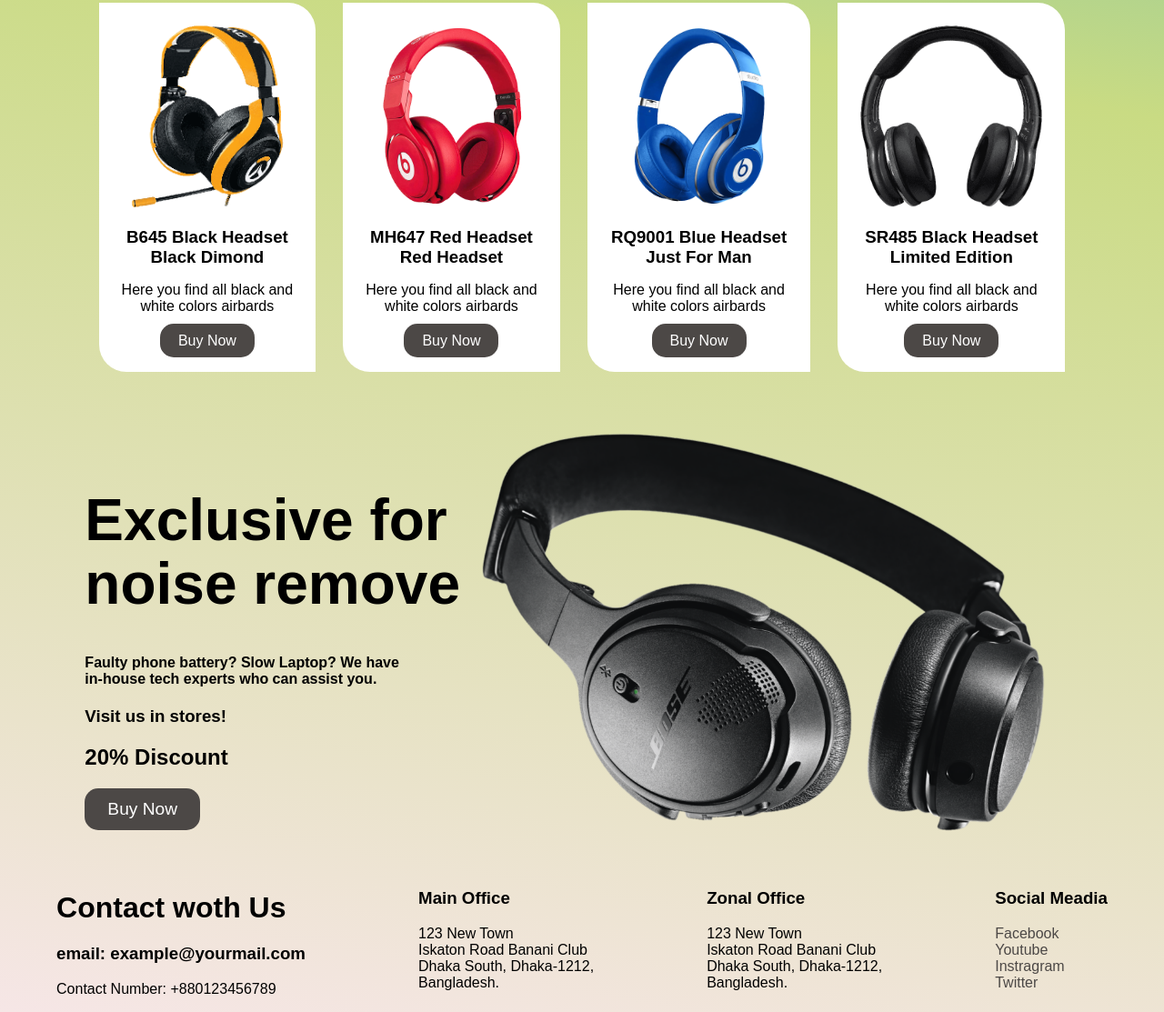
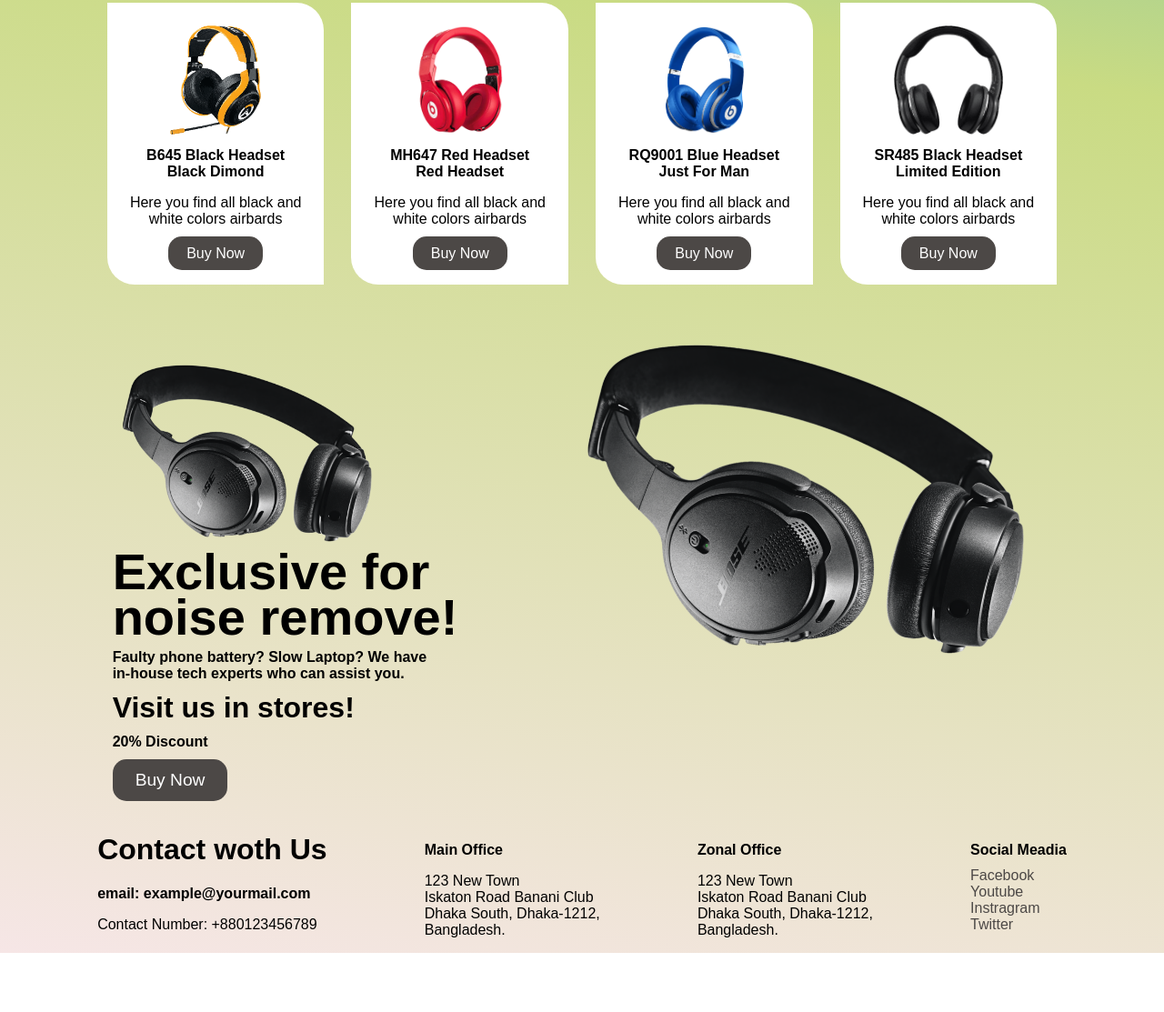
Before and after one commit to TamimMahmudBD/small-ecommerce-shop, a plain HTML site: page index.html in a window 1280 px wide. Shown: the part 519-1632 px from the top of the page at 91% size. After the commit the page ends 1567 px from the top, so only its background shows below. Drawn offline with Linux system fonts and the light colour scheme.

Commit message:
add css for responsive

```diff
--- a/index.html
+++ b/index.html
@@ -70,14 +70,16 @@
     </div>
     <div class="fichar-product">
         <div class="product-detaild">
-            <h1>Exclusive for <br> noise remove</h1>
+            <img class="only-mob" style="height: 200px;" src="image/Headphone-vip.png" alt="">
+            <h1 class="for-pc">Exclusive for <br> noise remove!</h1>
+            <h2 class="for-mobile" >Exclusive fornoise remove!</h2>
             <h4>Faulty phone battery? Slow Laptop? We have <br> in-house tech experts who can assist you.</h4>
             <h3>Visit us in stores!</h3>
             <h2>20% Discount</h2>
             <button class="ficher-btn"><a href="">Buy Now</a></button>
         </div>
         <div>
-            <img style="height: 450px;" src="image/Headphone-vip.png" alt="">
+            <img class="ficher-pro-img" style="height: 350px;" src="image/Headphone-vip.png" alt="">
         </div>
     </div>
     <footer>
--- a/responsive.css
+++ b/responsive.css
@@ -1,4 +1,4 @@
-@media (max-width: 2560px) {
+@media (max-width: 2851px){
     .navbar>h1 {
         margin-left: 0;
         font-size: 2.5rem;
@@ -25,8 +25,41 @@
     .right>img {
         height: 550px;
     }
+    .prodict {
+        font-size: 1.5rem;
+    }
     .product-ariya>img{
-        height: 460px;
+        height: 450px;
+    }
+    .fichar-product{
+        justify-content:space-around;
+        align-items: flex-start;
+    }
+    .fichar-product>img{
+        height: 660px;
+    }
+    .product-detaild{
+        margin-top: 25px;
+    }
+    .product-detaild>h1 {
+        font-size: 6rem;
+        font-weight: 800;
+        line-height: 70px;
+        margin-bottom: 29px;
+    }
+    .product-detaild>h4{
+        font-size: 2rem;
+    }
+    .product-detaild>h3{
+        font-size: 2rem;
+    }
+    .product-detaild>h1 {
+        font-size: 3rem;
+        font-weight: 800;
+    }
+    .footer-section{
+        justify-content: space-evenly;
+        font-size: 1.5rem;
     }
 }
 
@@ -47,24 +80,37 @@
     .left>h2 {
         font-size: 3.5rem;
     }
-
+    .product-detaild>h4,h3,h2{
+        font-size: 1rem;
+        margin: 10px 0px 10px 0px;
+    }
     .right>img {
         height: 350px;
     }
+    .prodict {
+        font-size: 1rem;
+    }
     .product-ariya>img{
-        height: 200px;
+        height: 120px;
     }
     .fichar-product{
-        justify-content: center;
+        justify-content: space-evenly;
         align-items: flex-start;
     }
     .product-detaild{
         margin-top: 25px;
+        font-size: 1.5rem;
     }
     .product-detaild>h1 {
-        font-size: 4rem;
-        font-weight: 800;
-        line-height: 70px;
+        font-size: 3.5rem;
+        font-weight: 700;
+        line-height: 50px;
+        margin-top: 0;
+        margin-bottom: 0;
+    }
+    .footer-section{
+        justify-content: space-evenly;
+        font-size: 1rem;
     }
 }
 
@@ -90,9 +136,11 @@
     }
 
     .product-ariya>img {
-        height: 190px;
+        height: 120px;
     }
-
+    .fichar-product>img{
+        height: 440px;
+    }
     .left>h1 {
         font-size: 2.5rem;
         margin-bottom: 0;
@@ -104,7 +152,7 @@
     }
 }
 
-@media(max-width:620px) {
+@media(max-width:800px) {
     .navbar {
         flex-direction: column;
         align-items: center;
@@ -128,6 +176,22 @@
         justify-content: space-around;
         flex-direction: column;
         align-items: center;
+        text-align: left;
+        padding: 15px;
+    }
+    .for-mobile{
+        display: block;
+        font-size: 1rem;
+        font-weight: 700;
+    }
+   .for-pc{
+    display: none;
+   }
+    .only-mob{
+        display: block;
+    }
+    .ficher-pro-img{
+        display: none;
     }
     .footer-section{
         flex-direction: column;
--- a/style.css
+++ b/style.css
@@ -80,6 +80,9 @@ body{
     transition: .5s;
 }
 /* ----------Product section--------------------- */
+.prduct{
+    margin-bottom: 25px;
+}
 .producct-section{
     display: flex;
     justify-content: center;
@@ -105,8 +108,12 @@ body{
 }
 .fichar-product{
     margin-top: 45px;
+    margin-bottom: 25px;
     display: flex;
     justify-content: space-around;
+}
+.onli-mob{
+    display: none;
 }
 .product-detaild{
     margin-top: 7%;
@@ -114,6 +121,10 @@ body{
 .product-detaild>h1{
     font-size: 2rem;
     font-weight: 300;
+}
+.product-detaild>h2{
+    margin-top: 5;
+    margin-bottom: 10;
 }
 .product-detaild>a{
     margin-top: 15px;
@@ -135,11 +146,17 @@ body{
     text-decoration: none;
     color: #ffffff;
 }
+.for-mobile{
+    display: none;
+}
 /* ---------------footer_section-------------- */
 .footer-section{
     display: flex;
     justify-content: space-around;
     margin-top: 35px;
+}
+.contact-section>h1{
+    margin-top: 0;
 }
 .social{
     display: flex;
```
